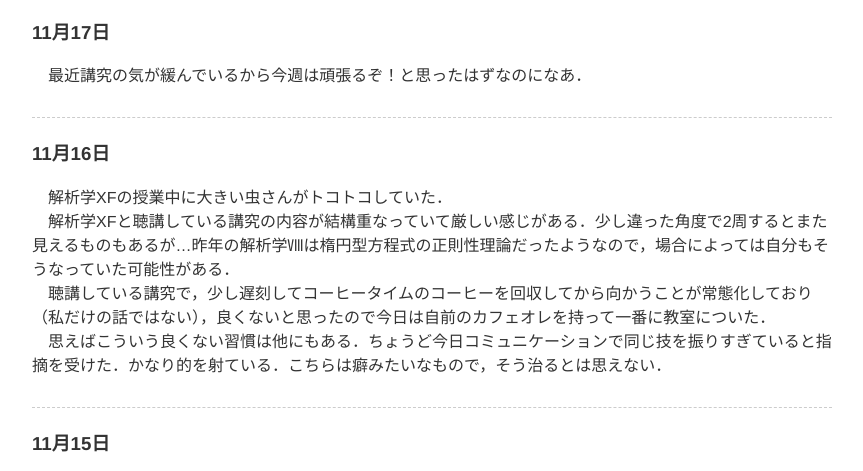
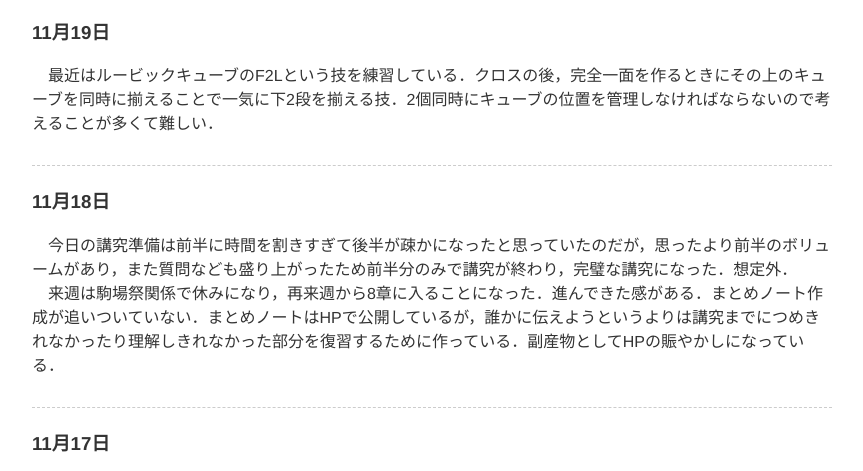
Before and after one commit to Zig3014/Zig3014.github.io, a plain HTML site: page diary/2026-11.html in a window 1280 px wide. Shown: the part 269-740 px from the top of the page, without its empty margins (208-1071 px from the left). Drawn offline with nearby package versions, Linux system fonts and the light colour scheme.

Commit message:
2026/11/19

```diff
--- a/diary/2026-11.html
+++ b/diary/2026-11.html
@@ -13,6 +13,17 @@
         <section>
             <a href="../diary.html">過去の日記一覧</a>
             <h2>2026年11月</h2>
+            <article style="border-bottom: 1px dashed #ccc; padding-bottom: 15px; margin-bottom: 20px;">
+                <h3>11月19日</h3>
+                <p>　最近はルービックキューブのF2Lという技を練習している．クロスの後，完全一面を作るときにその上のキューブを同時に揃えることで一気に下2段を揃える技．2個同時にキューブの位置を管理しなければならないので考えることが多くて難しい．
+                </p>
+            </article>
+            <article style="border-bottom: 1px dashed #ccc; padding-bottom: 15px; margin-bottom: 20px;">
+                <h3>11月18日</h3>
+                <p>　今日の講究準備は前半に時間を割きすぎて後半が疎かになったと思っていたのだが，思ったより前半のボリュームがあり，また質問なども盛り上がったため前半分のみで講究が終わり，完璧な講究になった．想定外．<br>
+                    　来週は駒場祭関係で休みになり，再来週から8章に入ることになった．進んできた感がある．まとめノート作成が追いついていない．まとめノートはHPで公開しているが，誰かに伝えようというよりは講究までにつめきれなかったり理解しきれなかった部分を復習するために作っている．副産物としてHPの賑やかしになっている．
+                </p>
+            </article>
             <article style="border-bottom: 1px dashed #ccc; padding-bottom: 15px; margin-bottom: 20px;">
                 <h3>11月17日</h3>
                 <p>　最近講究の気が緩んでいるから今週は頑張るぞ！と思ったはずなのになあ．
```
